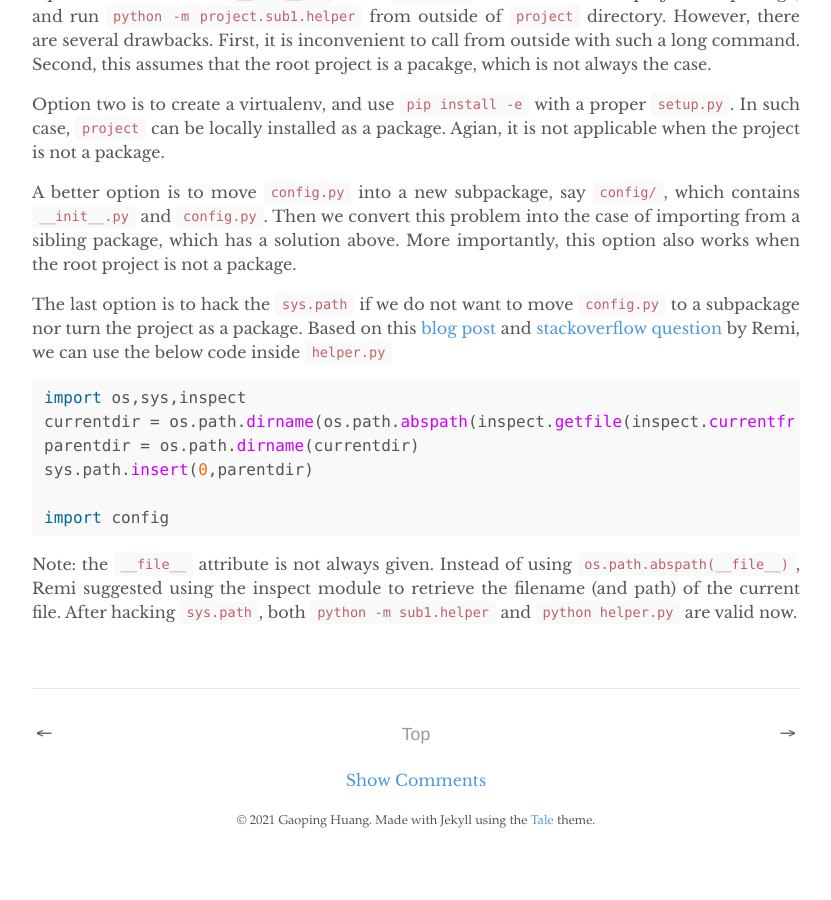
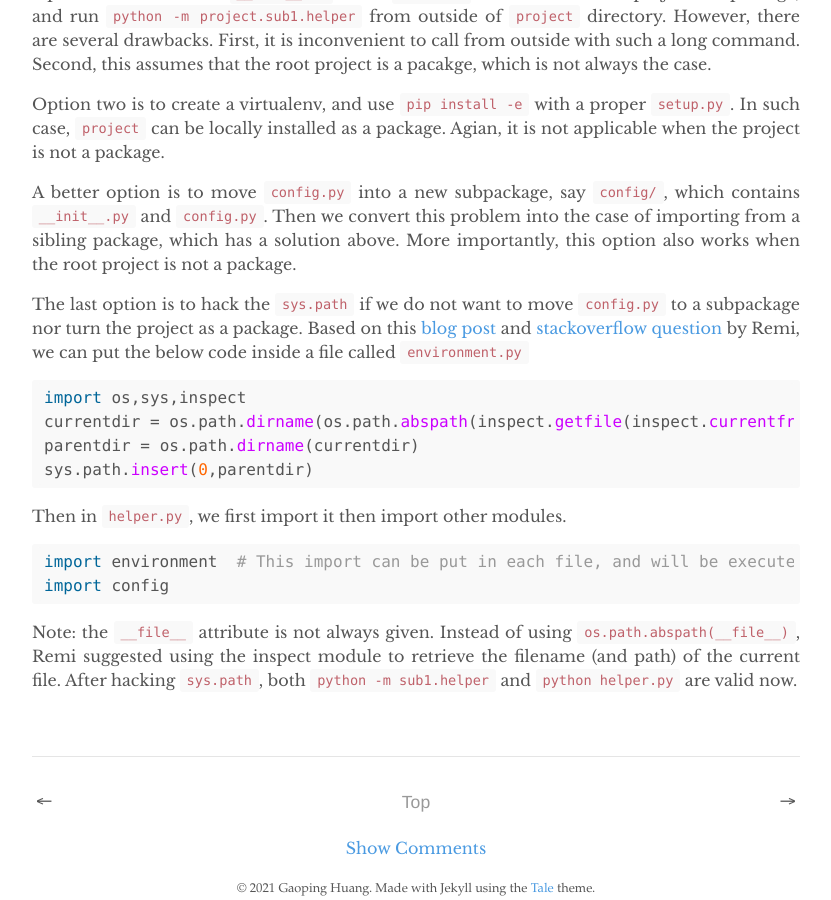
Before and after one commit to gaopinghuang0/gaopinghuang0.github.io, a Jekyll site: the page built from _posts/2018-8-3-python3-import-and-project-layout.md, in a window 1280 px wide and 900 px high, scrolled down 2445 px. Shown: the whole window, without its empty margins (224-1055 px from the left). Built offline with Jekyll 4.4.1, drawn with Linux system fonts in a browser that asks for light colours; comment, search, counter and statistics services are not loaded; before the commit the page ends 3277 px from its top, so only the background shows below that.

Commit message:
Update 2018-8-3-python3-import-and-project-layout.md

````diff
--- a/_posts/2018-8-3-python3-import-and-project-layout.md
+++ b/_posts/2018-8-3-python3-import-and-project-layout.md
@@ -100,13 +100,17 @@ Option two is to create a virtualenv, and use `pip install -e` with a proper `se
 
 A better option is to move `config.py` into a new subpackage, say `config/`, which contains `__init__.py` and `config.py`. Then we convert this problem into the case of importing from a sibling package, which has a solution above. More importantly, this option also works when the root project is not a package.
 
-The last option is to hack the `sys.path` if we do not want to move `config.py` to a subpackage nor turn the project as a package. Based on this [blog post](https://pythonadventures.wordpress.com/tag/import-from-parent-directory/) and [stackoverflow question](https://stackoverflow.com/a/11158224/4246348) by Remi, we can use the below code inside `helper.py`
+The last option is to hack the `sys.path` if we do not want to move `config.py` to a subpackage nor turn the project as a package. Based on this [blog post](https://pythonadventures.wordpress.com/tag/import-from-parent-directory/) and [stackoverflow question](https://stackoverflow.com/a/11158224/4246348) by Remi, we can put the below code inside a file called `environment.py`
 ```python
 import os,sys,inspect
 currentdir = os.path.dirname(os.path.abspath(inspect.getfile(inspect.currentframe())))
 parentdir = os.path.dirname(currentdir)
 sys.path.insert(0,parentdir)
-
+```
+Then in `helper.py`, we first import it then import other modules.
+```python
+import environment  # This import can be put in each file, and will be executed for just once.
 import config
 ```
+
 Note: the `__file__` attribute is not always given. Instead of using `os.path.abspath(__file__)`, Remi suggested using the inspect module to retrieve the filename (and path) of the current file. After hacking `sys.path`, both `python -m sub1.helper` and `python helper.py` are valid now.
````
